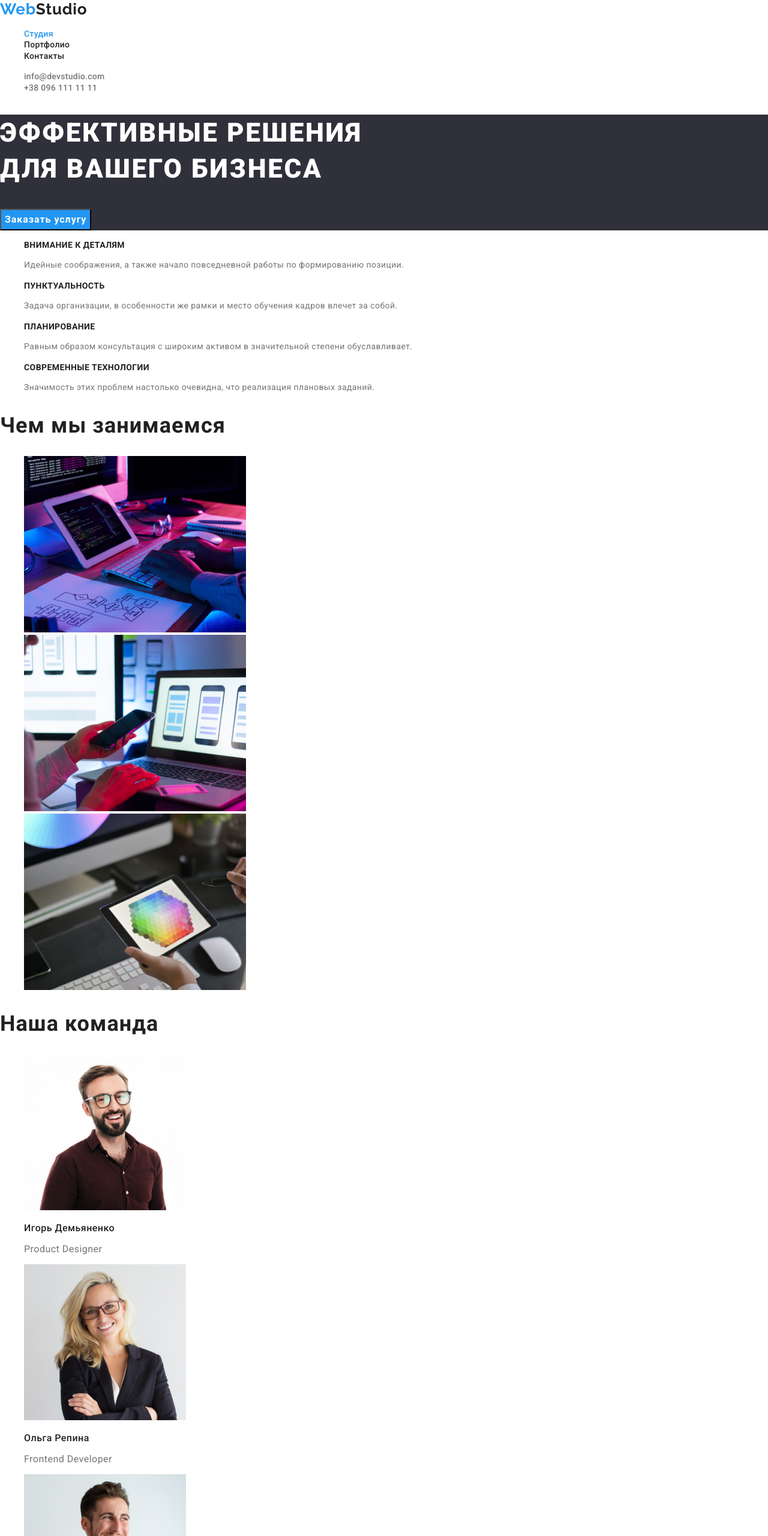
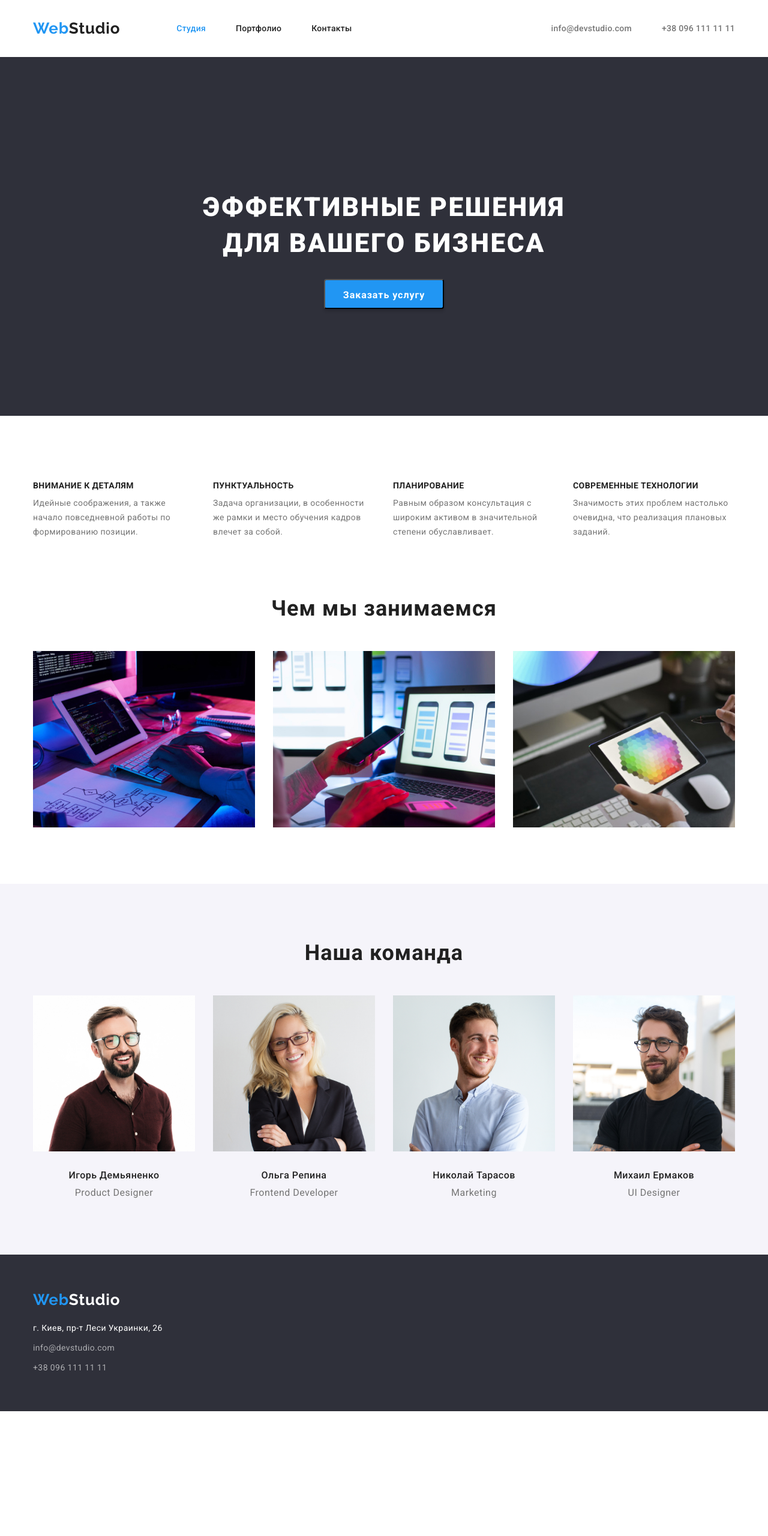
Before and after one commit to Vadim-Okhrimenko/goit-markup-hw-03, a plain HTML site: page index.html in a window 1280 px wide. Shown: the top 2560 px of the page at 60% size. After the commit the page ends 2352 px from the top, so only its background shows below. Drawn offline with nearby package versions, Linux system fonts and the light colour scheme.

Commit message:
Выполненное ДЗ-3 (версия 1)

```diff
--- a/CSS/style.css
+++ b/CSS/style.css
@@ -17,6 +17,13 @@
   --secondary-main-color: #757575;
 }
 
+*,
+*::before,
+*::after {
+  margin: 0;
+  padding: 0;
+}
+
 body {
   font-family: var(--main-font);
   font-style: normal;
@@ -34,8 +41,14 @@ body {
   font-style: normal;
 }
 
-.address-list {
-  list-style: none;
+img {
+  display: block;
+}
+
+.container {
+  width: 1200px;
+  padding: 0 15px;
+  margin: 0 auto;
 }
 
 .logo {
@@ -54,6 +67,40 @@ body {
 }
 
 /* ==========  HEADER  ==========*/
+
+.header {
+  padding: 32px 0;
+}
+
+.header .container {
+  display: flex;
+  align-items: center;
+}
+
+.header .address {
+  margin-left: auto;
+}
+
+.header-mail-link {
+  margin-right: 50px;
+}
+
+.navigation {
+  display: flex;
+  align-items: center;
+}
+
+.navigation-list {
+  display: flex;
+}
+
+.header .logo {
+  margin-right: 94px;
+}
+
+.navigation-list-item:not(:last-child) {
+  margin-right: 50px;
+}
 
 .navigation-list-link {
   font-weight: 500;
@@ -93,6 +140,11 @@ body {
   color: var(--accent-color);
 }
 
+.address-list {
+  list-style: none;
+  display: flex;
+}
+
 /* ==========  END HEADER  ==========*/
 
 /* ==========   HERO   ==========*/
@@ -108,6 +160,9 @@ body {
   letter-spacing: 0.06em;
   text-transform: uppercase;
   color: var(--light-color);
+  text-align: center;
+  padding-top: 220px;
+  padding-bottom: 30px;
 }
 
 .hero-button {
@@ -119,14 +174,34 @@ body {
   letter-spacing: 0.06em;
   background-color: var(--accent-color);
   color: var(--light-color);
+  padding: 10px 28px;
+
+  min-width: 200px;
+  height: 50px;
+  box-shadow: 0px 4px 4px rgba(0, 0, 0, 0.15);
+  border-radius: 4px;
+
+  margin-bottom: 178px;
+  margin-left: 485px;
+  margin-right: 485px;
 }
 
 /* ==========   END  HERO   ==========*/
 
 /* ==========   ABOUT   ==========*/
 
+.about {
+  padding-bottom: 94px;
+}
+
+.about .title {
+  margin-top: 94px;
+}
 .about-list {
   list-style: none;
+  display: flex;
+  justify-content: space-between;
+  padding-top: 108px;
 }
 
 .about-list-subtitle {
@@ -136,6 +211,7 @@ body {
   letter-spacing: 0.03em;
   text-transform: uppercase;
   color: var(--main-color);
+  margin-bottom: 10px;
 }
 
 .team-list-subtitle {
@@ -144,6 +220,9 @@ body {
   line-height: 1.188;
   letter-spacing: 0.03em;
   color: var(--main-color);
+  margin-top: 30px;
+  margin-bottom: 10px;
+  text-align: center;
 }
 
 .about-text {
@@ -152,6 +231,8 @@ body {
   line-height: 1.714;
   letter-spacing: 0.03em;
   color: var(--secondary-main-color);
+
+  max-width: 270px;
 }
 
 .team-text {
@@ -160,9 +241,12 @@ body {
   line-height: 1.188;
   letter-spacing: 0.03em;
   color: var(--secondary-main-color);
+  text-align: center;
 }
 
 /* ==========  END  ABOUT   ==========*/
+
+/* ==========   OUR TEAM   ==========*/
 
 .title {
   font-weight: 700;
@@ -170,15 +254,45 @@ body {
   line-height: 1.167;
   letter-spacing: 0.03em;
   color: var(--main-color);
+
+  text-align: center;
+  margin-bottom: 50px;
 }
+
+.team-list {
+  display: flex;
+  justify-content: space-between;
+}
+
+.our-team {
+  background-color: #f5f4fa;
+  padding-top: 94px;
+  padding-bottom: 94px;
+}
+
+.title-img {
+  display: flex;
+  justify-content: space-between;
+}
+/* ========== END OUR TEAM ==========*/
 
 /* ==========   FOOTER   ==========*/
 
 .footer {
   background-color: #2f303a;
+  padding-top: 60px;
+  padding-bottom: 60px;
 }
 
-.location {
+.list-item:not(:last-child) {
+  margin-bottom: 9px;
+}
+
+.list-item:first-child {
+  margin-top: 20px;
+}
+
+.address .location {
   font-weight: 400;
   font-size: 14px;
   line-height: 1.714;
@@ -203,6 +317,38 @@ body {
 /* ==========  END  FOOTER   ==========*/
 
 /* ========== BUTTON PORTFOLIO  ==========*/
+
+.portfolio-button-list {
+  display: flex;
+  justify-content: center;
+  padding-top: 94px;
+  margin-bottom: 50px;
+}
+
+.portfolio-button-list-item:not(:last-child) {
+  margin-right: 8px;
+}
+
+.portfolio-element {
+  display: flex;
+  flex-wrap: wrap;
+  padding-bottom: 94px;
+}
+
+.portfolio-element-item {
+  margin-right: 26px;
+  margin-bottom: 26px;
+
+  border: 1px solid #eeeeee;
+}
+
+.portfolio-element-item:nth-child(3n) {
+  margin-right: 0;
+}
+
+.portfolio-element-item:nth-last-child(-n + 3) {
+  margin-bottom: 0;
+}
 
 .portfolio-button-item {
   font-weight: 500;
@@ -229,6 +375,9 @@ body {
   line-height: 2;
   letter-spacing: 0.06em;
   color: var(--main-color);
+  margin-top: 20px;
+  margin-bottom: 4px;
+  margin-left: 24px;
 }
 
 .work-text {
@@ -238,6 +387,9 @@ body {
   letter-spacing: 0.03em;
 
   color: var(--secondary-main-color);
+
+  margin-bottom: 20px;
+  margin-left: 24px;
 }
 
 /* ========== END WORK PORTFOLIO  ==========*/
--- a/index.html
+++ b/index.html
@@ -17,6 +17,7 @@
   <body>
     <!--HEADER-->
     <header class="header">
+      <div class="container">
         <nav class="navigation">
           <a class="logo" href="./index.html" aria-label="логотип веб-студии"
             >Web<span class="logo-color">Studio</span></a
@@ -49,15 +50,21 @@
             </li>
           </ul>
         </address>
+      </div>
     </header>
     <main>
       <!--HERO-->
       <section class="hero">
-        <h1 class="hero-title">Эффективные решения <br />для вашего бизнеса</h1>
+        <div class="container">
+          <h1 class="hero-title">
+            Эффективные решения <br />для вашего бизнеса
+          </h1>
           <button class="hero-button" type="button">Заказать услугу</button>
+        </div>
       </section>
       <!-- ABOUT US -->
       <section class="about">
+        <div class="container">
           <ul class="about-list">
             <li class="about-list-item">
               <h3 class="about-list-subtitle">Внимание к деталям</h3>
@@ -69,8 +76,8 @@
             <li class="about-list-item">
               <h3 class="about-list-subtitle">Пунктуальность</h3>
               <p class="about-text">
-              Задача организации, в особенности же рамки и место обучения кадров
-              влечет за собой.
+                Задача организации, в особенности же рамки и место обучения
+                кадров влечет за собой.
               </p>
             </li>
             <li class="about-list-item">
@@ -116,9 +123,11 @@
               />
             </li>
           </ul>
+        </div>
       </section>
       <!-- OUR TEAM -->
-      <section>
+      <section class="our-team">
+        <div class="container">
           <h2 class="title">Наша команда</h2>
           <ul class="team-list list">
             <li>
@@ -162,30 +171,35 @@
               <p class="team-text">UI Designer</p>
             </li>
           </ul>
+        </div>
       </section>
     </main>
+    <!-- CONTACTS-->
     <footer class="footer">
-      <!-- CONTACTS-->
+      <div class="container">
         <a class="logo" href="./index.html" aria-label="логотип веб-студии"
           >Web<span class="footer-logo-color">Studio</span></a
         >
         <address class="address">
           <ul class="list">
-          <li>
-            <a class="location link" href="">г. Киев, пр-т Леси Украинки, 26</a>
+            <li class="list-item">
+              <a class="location link" href=""
+                >г. Киев, пр-т Леси Украинки, 26</a
+              >
             </li>
-          <li>
+            <li class="list-item">
               <a class="footer-mail-link link" href="mailto:info@devstudio.com"
                 >info@devstudio.com</a
               >
             </li>
-          <li>
+            <li class="list-item">
               <a class="footer-tel-link link" href="tel:+380961111111"
                 >+38 096 111 11 11</a
               >
             </li>
           </ul>
         </address>
+      </div>
     </footer>
   </body>
 </html>
```
Also changed, not shown: portfolio.html (+39 -24 lines). Lines whose indentation alone changed are shown as unchanged.
